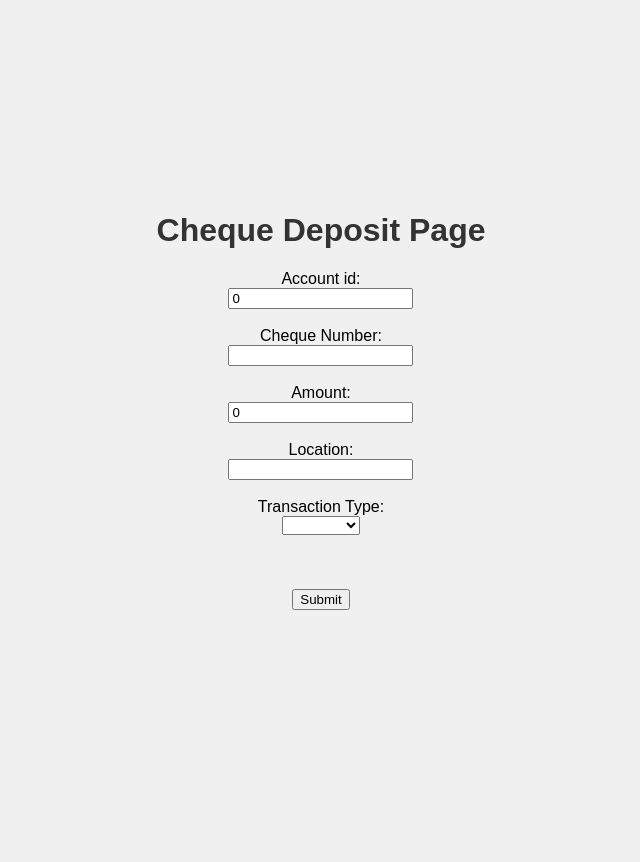
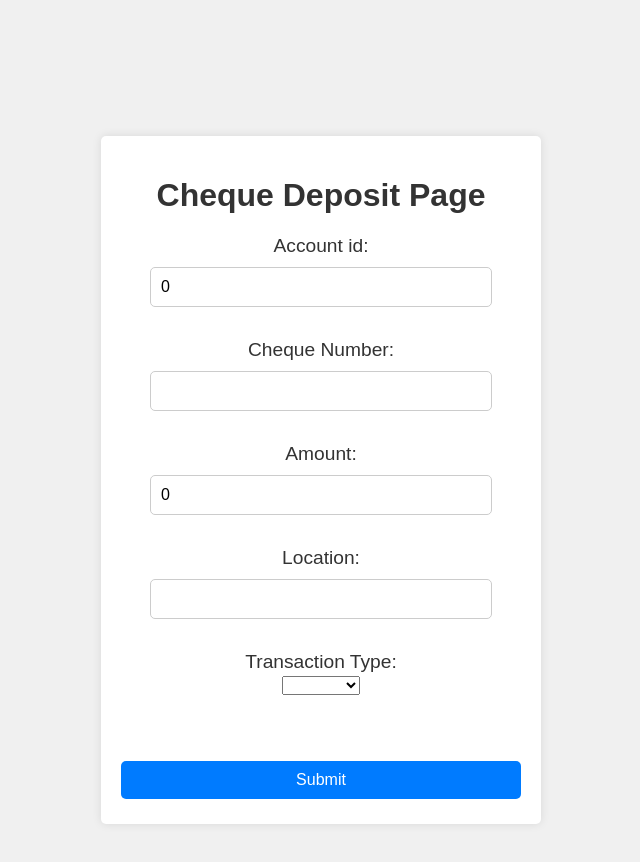
Before and after one commit to iAgar/dotNetTraining, a React (Create React App) app in the folder frontend/: page /ChequeDeposit in a window 1280 px wide. Shown: the top 862 px of the page, without its empty margins (319-959 px from the left). Before the commit the page ends 800 px from the top, so only its background shows below. Built offline with nearby package versions, Linux system fonts and the light colour scheme.

Commit message:
final ui

```diff
--- a/frontend/src/Pages/ChequeDeposit.js
+++ b/frontend/src/Pages/ChequeDeposit.js
@@ -1,6 +1,8 @@
 import React, { useContext, useState } from "react";
 import  axios  from "axios";
 import { UserContext } from "./userContext.js";
+import './SignUp.css';
+
 const ChequeDeposit =()=>{
     const [txnDetails, setTxnDetails] = useState({
         'aid' : 0,
@@ -45,23 +47,23 @@ const ChequeDeposit =()=>{
 
     }
     return (
-        <div>
+        <div class="signup-container">
             <h1>Cheque Deposit Page</h1>
-            <form onSubmit={handlesubmit}>
+            <form onSubmit={handlesubmit}  class = "form-group form-label">
                 <div>
-                    Account id: <br/><input name='aid'  type = 'number' value = {txnDetails.aid} onChange={handleChange} />
+                    Account id: <br/><input class = "form-input" name='aid'  type = 'number' value = {txnDetails.aid} onChange={handleChange} />
                 </div>
                 <br/>
                 <div>
-                    Cheque Number: <br/><input name='remarks'  type = 'number' value = {txnDetails.ChequeNumber} onChange={handleChange} />
+                    Cheque Number: <br/><input class = "form-input" name='remarks'  type = 'number' value = {txnDetails.ChequeNumber} onChange={handleChange} />
                 </div>
                 <br/>
                 <div>
-                    Amount: <br/><input name='amount'  type = 'number' value = {txnDetails.amount} onChange={handleChange}/>
+                    Amount: <br/><input class = "form-input" name='amount'  type = 'number' value = {txnDetails.amount} onChange={handleChange}/>
                 </div>
                 <br/>
                 <div>
-                    Location: <br/><input name='loc' type= 'text' value={txnDetails.loc} onChange={handleChange}/>
+                    Location: <br/><input class = "form-input" name='loc' type= 'text' value={txnDetails.loc} onChange={handleChange}/>
                 </div>
                 <br/>
                 <div>
@@ -82,7 +84,7 @@ const ChequeDeposit =()=>{
                 </div>
 }
                 <br/>
-                <button type = 'submit'>
+                <button type = 'submit' class="signup-button">
                     Submit
                 </button>
             </form>
--- a/frontend/src/Pages/SignIn.css
+++ b/frontend/src/Pages/SignIn.css
@@ -5,7 +5,7 @@ body {
     display: flex;
     justify-content: center;
     align-items: center;
-    height: 100vh;
+    height: 120vh;
     margin: 0;
 }
 
--- a/frontend/src/Pages/Txn.js
+++ b/frontend/src/Pages/Txn.js
@@ -1,6 +1,8 @@
 import React, { useContext, useState } from "react";
 import  axios  from "axios";
 import { UserContext } from "./userContext.js";
+import './SignUp.css';
+
 const Txn =()=>{
     const [txnDetails, setTxnDetails] = useState({
         'aid' : 0,
@@ -44,19 +46,20 @@ const Txn =()=>{
 
     }
     return (
-        <div>
+        <div class="signup-container">
+            <br/><br/>
             <h1>Transaction Page</h1>
-            <form onSubmit={handlesubmit}>
+            <form onSubmit={handlesubmit} class = "form-group form-label">
                 <div>
-                    Account id: <br/><input name='aid'  type = 'number' value = {txnDetails.aid} onChange={handleChange} />
+                    Account id: <br/><input class = "form-input" name='aid'  type = 'number' value = {txnDetails.aid} onChange={handleChange} />
                 </div>
                 <br/>
                 <div>
-                    Amount: <br/><input name='amount'  type = 'number' value = {txnDetails.amount} onChange={handleChange}/>
+                    Amount: <br/><input class = "form-input" name='amount'  type = 'number' value = {txnDetails.amount} onChange={handleChange}/>
                 </div>
                 <br/>
                 <div>
-                    Location: <br/><input name='loc' type= 'text' value={txnDetails.loc} onChange={handleChange}/>
+                    Location: <br/><input class = "form-input" name='loc' type= 'text' value={txnDetails.loc} onChange={handleChange}/>
                 </div>
                 <br/>
                 <div>
@@ -77,7 +80,7 @@ const Txn =()=>{
                 </div>
 }
                 <br/>
-                <button type = 'submit'>
+                <button type = 'submit' class="signup-button">
                     Submit
                 </button>
             </form>
--- a/frontend/src/Pages/UserProfile.css
+++ b/frontend/src/Pages/UserProfile.css
@@ -1,3 +1,13 @@
+body {
+  font-family: Arial, sans-serif;
+  background-color: #f0f0f0;
+  display: flex;
+  justify-content: center;
+  align-items: center;
+  height: 100vh;
+  margin: 0;
+}
+
 .user-profile {
   align-items: center;
 }
@@ -5,7 +15,7 @@
 .user-details-container {
     display: flex;
     align-items: center;
-    background-color: #f5f5f5;
+    background-color:#fff;
     padding: 20px;
     border-radius: 8px;
     box-shadow: 0 4px 8px rgba(0, 0, 0, 0.2);
--- a/frontend/src/Pages/UserProfile.js
+++ b/frontend/src/Pages/UserProfile.js
@@ -3,8 +3,8 @@ import ReactDOM from 'react-dom/client';
 import { useState } from 'react';
 import { UserContext } from './userContext.js';
 import { Link } from 'react-router-dom';
-import './UserProfile.css';
-//import { Button } from 'react-bootstrap';
+//import './UserProfile.css';
+import "./SignIn.css";
 
 const UserProfile = () =>{
 
@@ -16,22 +16,25 @@ const UserProfile = () =>{
 
 
     return(
-        <div class='user-profile'>
-            <div  class="user-details-container">
-            <div class="user-info">
-                <h2>User Profile</h2>
-                <br />
-                <h4>User ID :</h4> {userDetails.userid}
+        <div class='login-container'>
+            <h1>User Profile</h1>
+            <div  class="login-form">
+                <br/><br/>
+                <div>
+                    User ID : <br/> <div class="form-input">{userDetails.userid}</div>
+                </div>
+
                 <br/>
-                <h4>Username:</h4> {userDetails.uname}
+                <div>Username: <div class="form-input">{userDetails.uname}</div>
+                </div>
                 <br/>
-                <h4>Date of birth:</h4> {userDetails.dob}
+                <div>Date of birth: <div class="form-input">{userDetails.dob}  </div>  </div>
                 <br/>
-                <h4>Email:</h4> {userDetails.email}
+                <div>Email: <div class="form-input">{userDetails.email}  </div>    </div>
                 <br/>
-                <h4> PAN:</h4> {userDetails.proof}
+                <div> PAN: <div class="form-input">{userDetails.proof} </div> </div>
                 <br/>  <br/>
-            </div>
+
             </div>
 
             <br/><br/>
```
Also changed, not shown: 1 other file (tests, documents, lock files or other folders).
